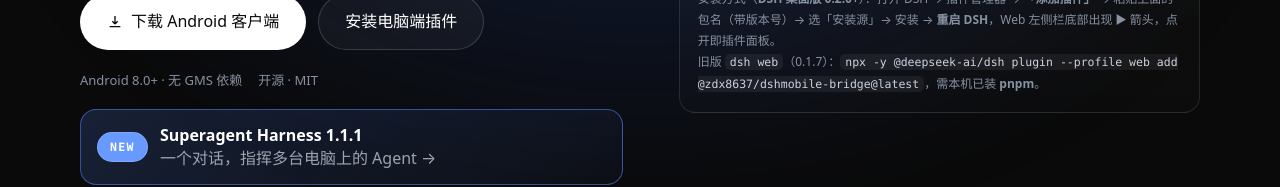
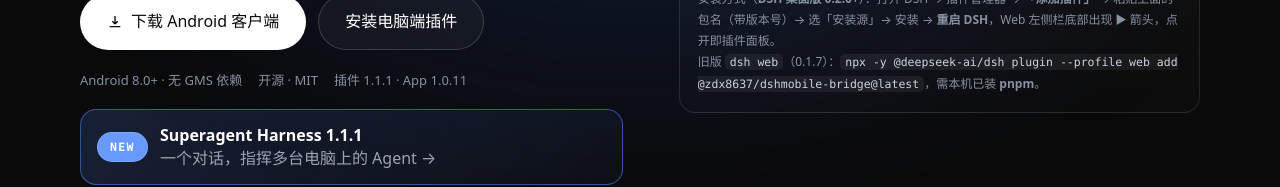
Before and after one commit to zdx8637-gitdog/dshmobile, a plain HTML site: page landing/index.html in a window 1280 px wide. Shown: the part 421-608 px from the top of the page. Drawn offline with Linux system fonts and the light colour scheme.

Commit message:
landing: hero 显示插件/App 版本

```diff
--- a/landing/index.html
+++ b/landing/index.html
@@ -338,6 +338,7 @@
         <div class="hero-meta">
           <span>Android 8.0+ · 无 GMS 依赖</span>
           <span>开源 · MIT</span>
+          <span>插件 1.1.1 · App 1.0.11</span>
         </div>
         <a class="card" href="#superagent" style="margin-top:18px;padding:14px 16px;display:flex;gap:12px;align-items:center;text-decoration:none;border:1px solid rgba(86,134,254,.55);background:linear-gradient(135deg,rgba(86,134,254,.18),rgba(86,134,254,.04));">
           <span class="chip" style="margin:0;background:var(--blue-2);color:#fff;font-weight:700">NEW</span>
```
